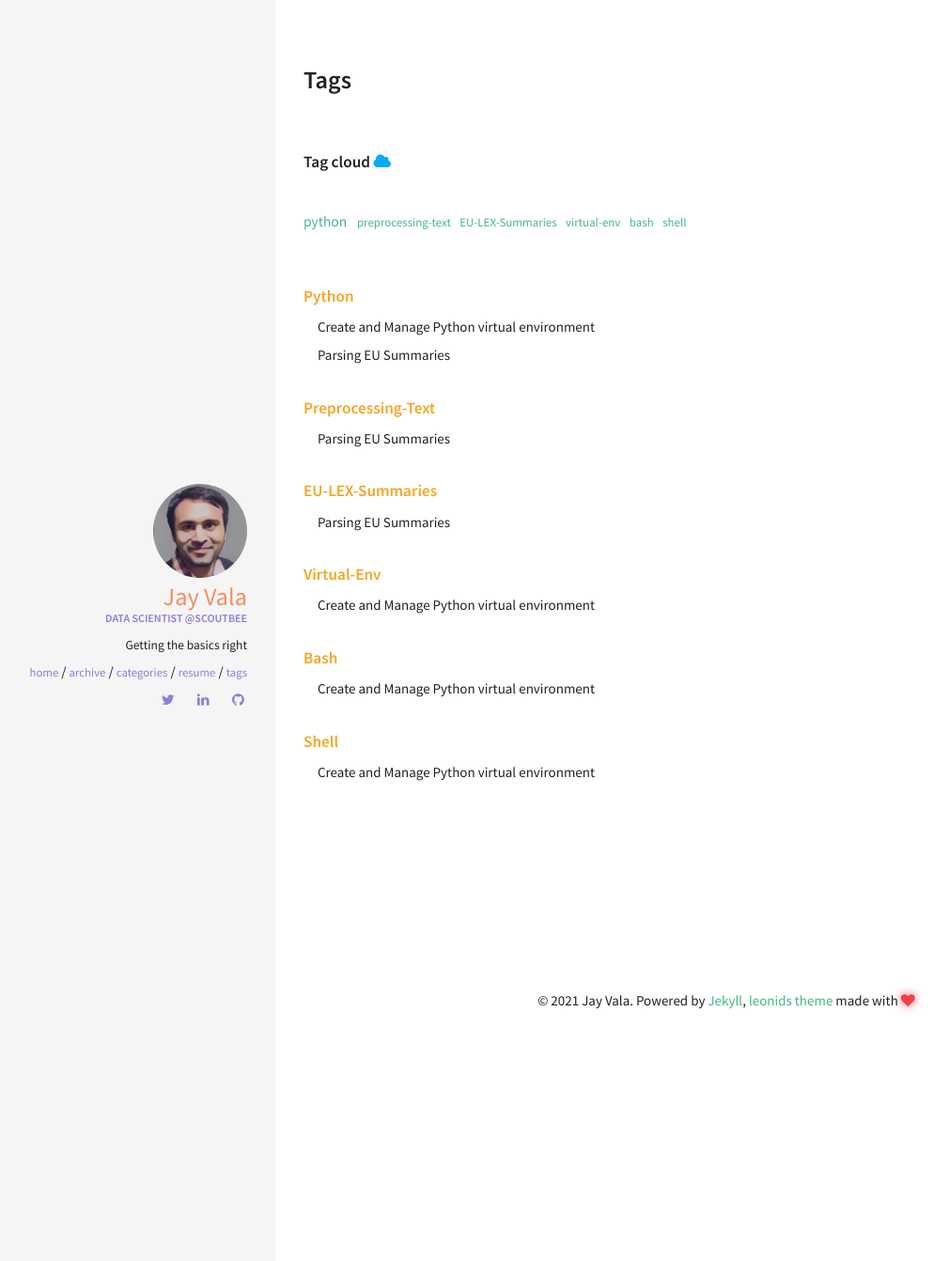
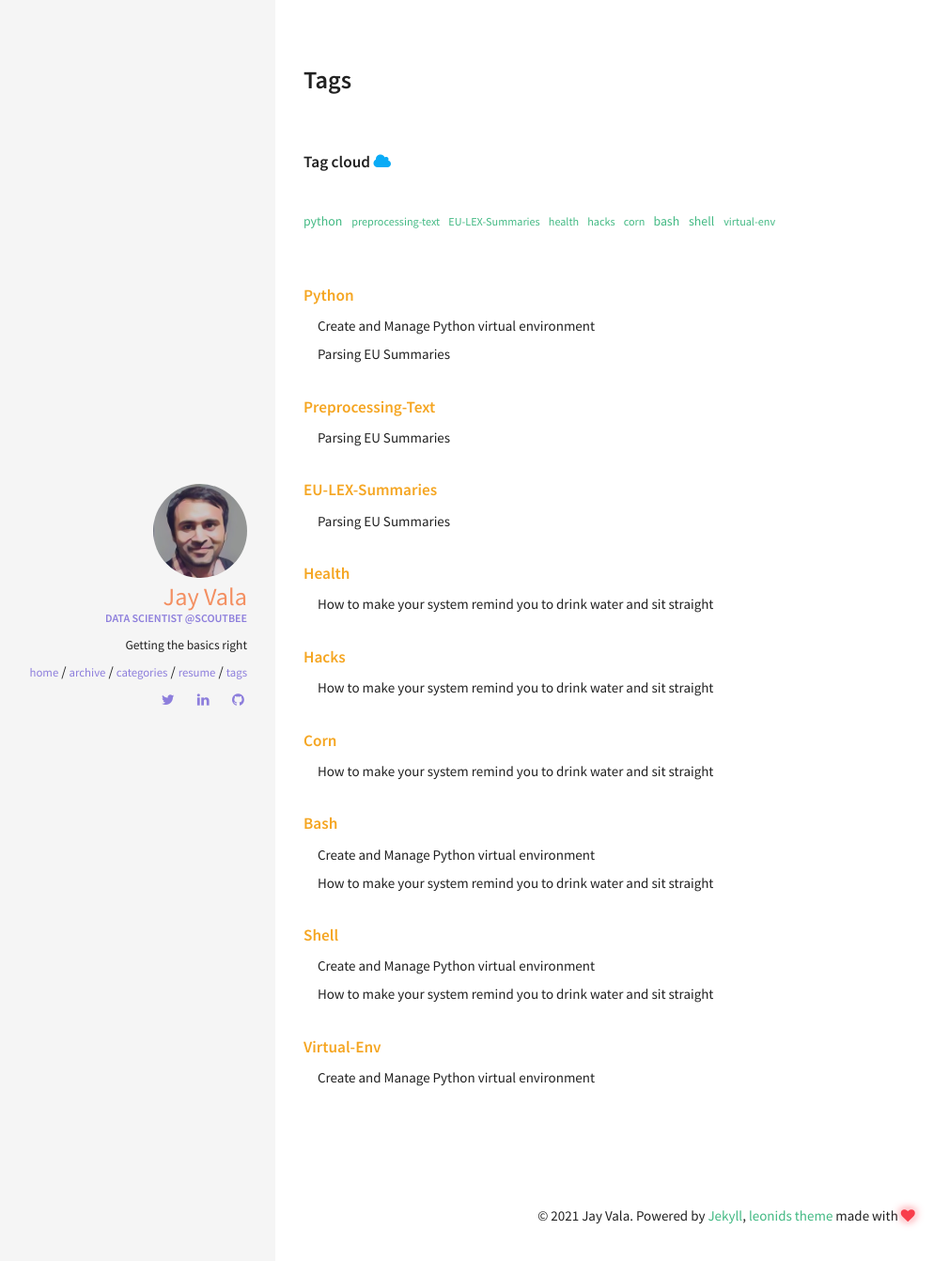
Before and after one commit to jdvala/website, a Jekyll site: the page built from tags.html, in a window 1280 px wide. Shown: the top 1342 px of the page at 94% size, without its empty margins (27-1037 px from the left). Built offline with Jekyll 4.4.1, drawn with Linux system fonts in a browser that asks for light colours; nearby versions of some CDN libraries; library files that are not in the unit come from our copies.

Commit message:
Update 2021-04-20-Stay-healty-linux-reminds.md

```diff
--- a/_posts/2021-04-20-Stay-healty-linux-reminds.md
+++ b/_posts/2021-04-20-Stay-healty-linux-reminds.md
@@ -5,6 +5,7 @@
 categories: [corn, Bash, shell]
 comment: true
 share: true
+tags: health hacks corn bash shell
 ---
 
 During this pandemic we have all been working from home, which has its own merits but also has its own demerits. In the office we behave in a certian way as we have our colleague in the same sitting area, but at home we are in our own comfort zone.
```
